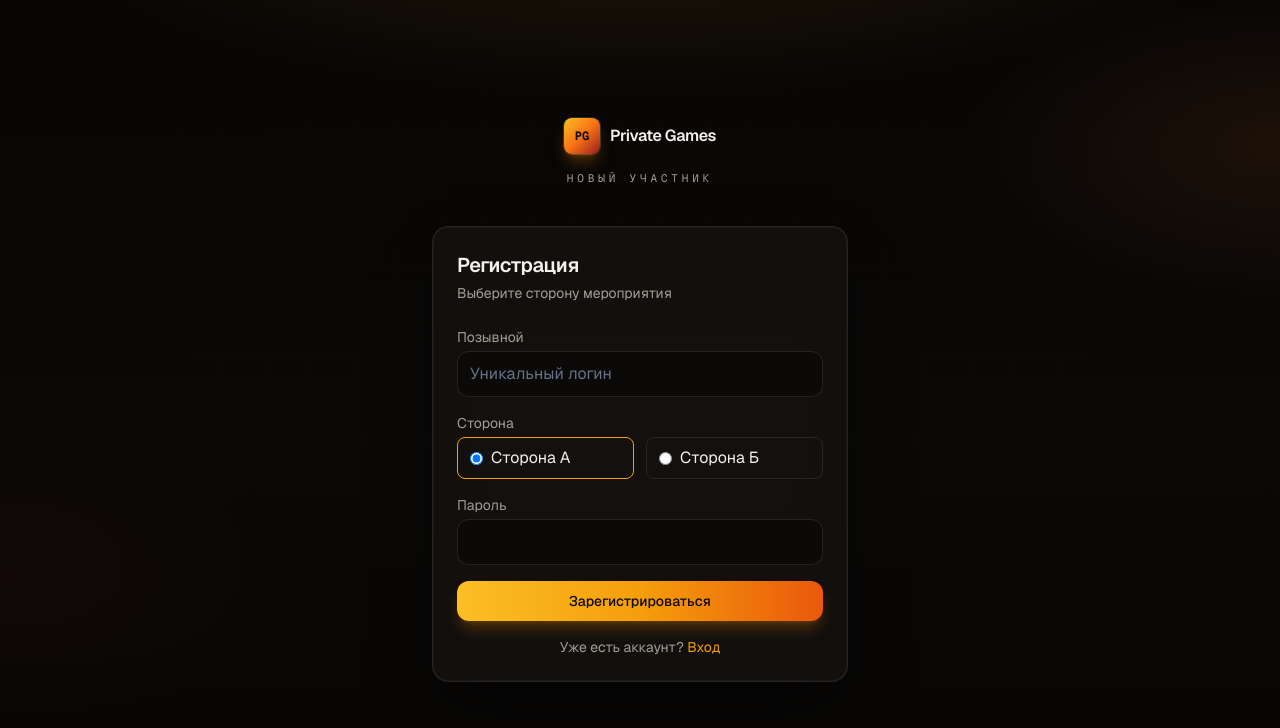
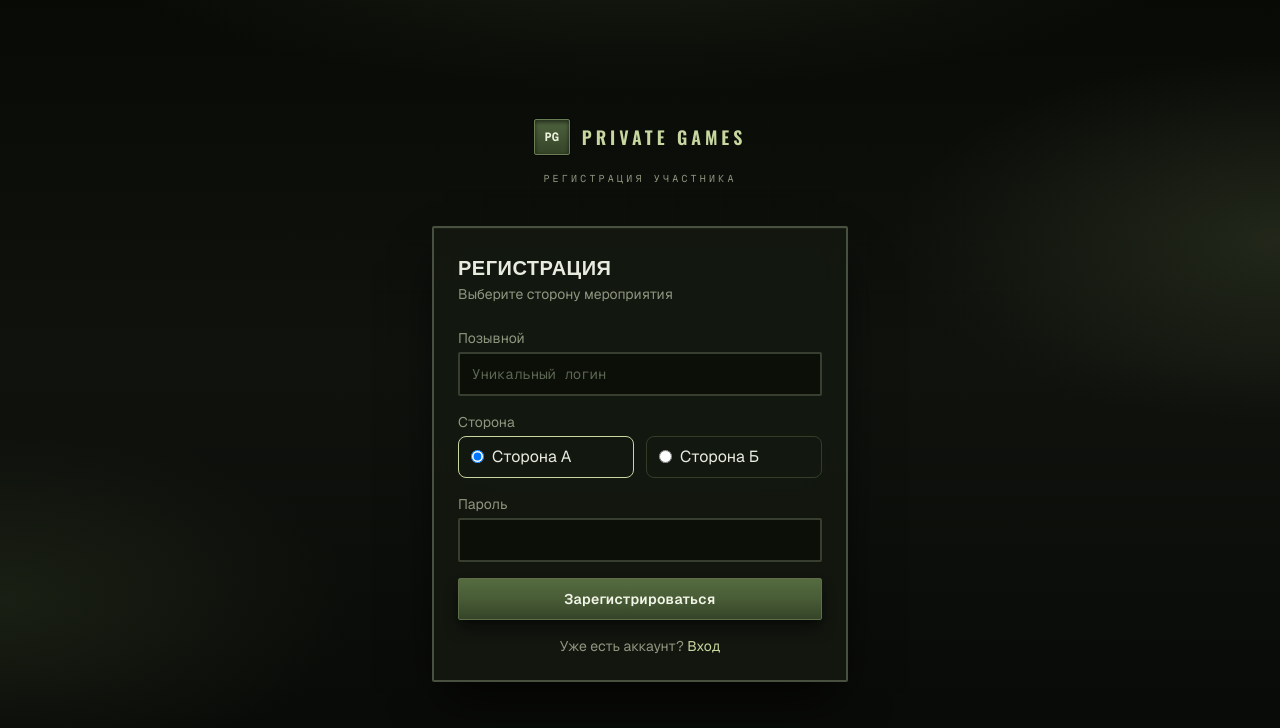
Before and after one commit to Deadwudu/Psina-PrivateGames, a Next.js app: page /register in a window 1280 px wide. Shown: the top 728 px of the page. Built offline with nearby package versions, Linux system fonts and the light colour scheme; no server answers.

Commit message:
style: military OD tactical UI (Oswald, HUD corners, olive palette)
Co-authored-by: Cursor <cursoragent@cursor.com>

```diff
--- a/src/app/admin/layout.tsx
+++ b/src/app/admin/layout.tsx
@@ -22,7 +22,9 @@ export default async function AdminLayout({ children }: { children: React.ReactN
           <div className="flex flex-wrap items-center gap-6">
             <Link href="/admin" className="flex items-center gap-3">
               <BrandMark size="sm" showText={false} />
-              <span className="font-semibold tracking-tight text-[var(--text)]">Администратор</span>
+              <span className="font-display text-base font-semibold uppercase tracking-wide text-[var(--text)]">
+                Администратор
+              </span>
             </Link>
             <Link
               href="/dashboard"
--- a/src/app/dashboard/layout.tsx
+++ b/src/app/dashboard/layout.tsx
@@ -26,8 +26,8 @@ export default async function DashboardLayout({
             <BrandMark size="sm" />
           </Link>
           <div className="flex items-center gap-3">
-            <span className="hidden font-mono text-[10px] uppercase tracking-[0.25em] text-[var(--muted)] sm:inline">
-              канал связи
+            <span className="mil-label hidden text-[var(--accent-dim)] sm:inline">
+              защищённый канал
             </span>
             <SignOutButton />
           </div>
--- a/src/app/globals.css
+++ b/src/app/globals.css
@@ -2,22 +2,23 @@
 @tailwind components;
 @tailwind utilities;
 
+/* Тактический / «полевой» интерфейс: оливковый, углы, низкий контраст сетки */
 :root {
-  --bg-deep: #070605;
-  --bg: #0a0908;
-  --panel: rgba(22, 18, 16, 0.78);
-  --panel-solid: #161210;
-  --border: rgba(255, 255, 255, 0.09);
-  --border-glow: rgba(251, 191, 36, 0.28);
-  --text: #f4f0ea;
-  --muted: #a39e94;
-  --accent: #f59e0b;
-  --accent-dim: #d97706;
-  --accent-soft: rgba(245, 158, 11, 0.14);
+  --bg-deep: #0a0c08;
+  --bg: #0f120d;
+  --panel: rgba(20, 24, 16, 0.94);
+  --panel-solid: #141a12;
+  --border: rgba(95, 108, 72, 0.45);
+  --border-glow: rgba(172, 188, 130, 0.42);
+  --text: #e8ecdf;
+  --muted: #8f967f;
+  --accent: #c8d6a0;
+  --accent-dim: #8b9a62;
+  --accent-soft: rgba(180, 196, 138, 0.14);
 }
 
 ::selection {
-  background: rgba(245, 158, 11, 0.35);
+  background: rgba(156, 174, 112, 0.38);
   color: var(--text);
 }
 
@@ -26,7 +27,6 @@ body {
   background-color: var(--bg-deep);
 }
 
-/* Фон: градиенты + лёгкая сетка */
 .ambient-backdrop {
   pointer-events: none;
   position: fixed;
@@ -34,10 +34,10 @@ body {
   z-index: -1;
   background-color: var(--bg-deep);
   background-image:
-    radial-gradient(ellipse 95% 50% at 50% -15%, rgba(245, 158, 11, 0.13), transparent 55%),
-    radial-gradient(ellipse 48% 38% at 100% 18%, rgba(249, 115, 22, 0.09), transparent 52%),
-    radial-gradient(ellipse 42% 36% at 0% 72%, rgba(185, 28, 28, 0.05), transparent 55%),
-    linear-gradient(180deg, var(--bg-deep) 0%, var(--bg) 55%, var(--bg-deep) 100%);
+    radial-gradient(ellipse 90% 45% at 50% -12%, rgba(74, 92, 52, 0.28), transparent 52%),
+    radial-gradient(ellipse 55% 42% at 100% 30%, rgba(45, 52, 34, 0.65), transparent 55%),
+    radial-gradient(ellipse 50% 40% at 0% 75%, rgba(38, 46, 28, 0.55), transparent 55%),
+    linear-gradient(180deg, #080a06 0%, var(--bg) 45%, #070906 100%);
 }
 
 .ambient-grid {
@@ -45,39 +45,43 @@ body {
   position: fixed;
   inset: 0;
   z-index: -1;
-  opacity: 0.38;
+  opacity: 0.33;
   background-image:
-    linear-gradient(rgba(255, 255, 255, 0.032) 1px, transparent 1px),
-    linear-gradient(90deg, rgba(255, 255, 255, 0.032) 1px, transparent 1px);
-  background-size: 44px 44px;
-  mask-image: radial-gradient(ellipse 70% 55% at 50% 35%, black 12%, transparent 72%);
+    linear-gradient(rgba(110, 124, 88, 0.06) 1px, transparent 1px),
+    linear-gradient(90deg, rgba(110, 124, 88, 0.06) 1px, transparent 1px);
+  background-size: 48px 48px;
+  mask-image: radial-gradient(ellipse 72% 58% at 50% 38%, black 10%, transparent 74%);
 }
 
 @layer utilities {
+  .mil-label {
+    @apply font-mono text-[10px] uppercase tracking-[0.32em] text-[var(--muted)];
+  }
+
   .panel {
-    @apply rounded-2xl border border-white/[0.08] bg-[var(--panel)] p-6 shadow-2xl shadow-black/50 backdrop-blur-xl;
+    @apply rounded-sm border-2 border-[#4b5542]/95 bg-[var(--panel)] p-6 shadow-xl shadow-black/70 backdrop-blur-md;
     box-shadow:
-      0 0 0 1px rgba(255, 255, 255, 0.04) inset,
-      0 28px 56px -16px rgba(0, 0, 0, 0.65);
+      inset 0 1px 0 rgba(255, 255, 255, 0.04),
+      0 24px 48px -12px rgba(0, 0, 0, 0.75);
   }
 
   .btn {
-    @apply inline-flex items-center justify-center rounded-xl px-4 py-2.5 text-sm font-medium transition-all duration-200;
+    @apply inline-flex items-center justify-center rounded-sm px-4 py-2.5 text-sm font-semibold tracking-wide transition-all duration-200;
   }
 
   .btn-primary {
-    @apply btn bg-gradient-to-r from-amber-400 via-amber-500 to-orange-600 font-semibold text-stone-950 shadow-lg shadow-amber-600/30 hover:from-amber-300 hover:via-amber-400 hover:to-orange-500 hover:shadow-amber-500/35 active:scale-[0.98];
+    @apply btn border border-[#5f6d48] bg-gradient-to-b from-[#556b3f] via-[#485c36] to-[#354428] text-[#f2f5e8] shadow-lg shadow-black/50 hover:from-[#5f7548] hover:via-[#4f633c] hover:to-[#3d4d30] hover:shadow-black/60 active:scale-[0.98];
   }
 
   .btn-secondary {
-    @apply btn border border-white/10 bg-white/[0.04] text-[var(--text)] backdrop-blur-sm hover:border-[var(--border-glow)] hover:bg-[var(--accent-soft)] hover:text-amber-50 active:scale-[0.98];
+    @apply btn border-2 border-[#4b5542]/90 bg-[#141812]/90 text-[var(--text)] hover:border-[var(--border-glow)] hover:bg-[var(--accent-soft)] hover:text-[var(--accent)] active:scale-[0.98];
   }
 
   .input {
-    @apply w-full rounded-xl border border-white/10 bg-black/35 px-3 py-2.5 text-[var(--text)] outline-none ring-0 transition-[border-color,box-shadow] placeholder:text-slate-500 focus:border-amber-500/55 focus:shadow-[0_0_0_3px_var(--accent-soft)];
+    @apply w-full rounded-sm border-2 border-[#3d4536]/90 bg-[#0c0f08]/90 px-3 py-2.5 font-mono text-sm text-[var(--text)] outline-none ring-0 transition-[border-color,box-shadow] placeholder:text-[#5c6652] focus:border-[#7a8b5c] focus:shadow-[0_0_0_2px_var(--accent-soft)];
   }
 
   .site-header {
-    @apply sticky top-0 z-40 border-b border-white/[0.06] bg-neutral-950/75 shadow-[0_8px_32px_rgba(0,0,0,0.45)] backdrop-blur-xl;
+    @apply sticky top-0 z-40 border-b-2 border-[#3d4534]/95 bg-zinc-950/90 shadow-[0_6px_28px_rgba(0,0,0,0.55)] backdrop-blur-md;
   }
 }
--- a/src/app/layout.tsx
+++ b/src/app/layout.tsx
@@ -1,5 +1,5 @@
 import type { Metadata } from "next";
-import { Geist, Geist_Mono } from "next/font/google";
+import { Geist, Geist_Mono, Oswald } from "next/font/google";
 import "./globals.css";
 
 const geistSans = Geist({
@@ -10,6 +10,12 @@ const geistSans = Geist({
 const geistMono = Geist_Mono({
   variable: "--font-geist-mono",
   subsets: ["latin"],
+});
+
+const oswald = Oswald({
+  variable: "--font-oswald",
+  subsets: ["latin", "cyrillic"],
+  weight: ["500", "600", "700"],
 });
 
 export const metadata: Metadata = {
@@ -25,7 +31,7 @@ export default function RootLayout({
   return (
     <html lang="ru">
       <body
-        className={`${geistSans.variable} ${geistMono.variable} min-h-screen font-sans antialiased`}
+        className={`${geistSans.variable} ${geistMono.variable} ${oswald.variable} min-h-screen font-sans antialiased`}
       >
         <div className="ambient-backdrop" aria-hidden />
         <div className="ambient-grid" aria-hidden />
--- a/src/app/login/page.tsx
+++ b/src/app/login/page.tsx
@@ -28,10 +28,10 @@ export default function LoginPage() {
         <div className="mb-4 flex justify-center">
           <BrandMark />
         </div>
-        <p className="font-mono text-[11px] uppercase tracking-[0.35em] text-[var(--muted)]">доступ к мероприятию</p>
+        <p className="mil-label text-[var(--accent-dim)]">аутентификация · restricted</p>
       </div>
       <div className="panel">
-        <h1 className="mb-1 text-xl font-semibold tracking-tight">Вход</h1>
+        <h1 className="font-display mb-1 text-xl font-semibold uppercase tracking-wide">Вход</h1>
         <p className="mb-6 text-sm text-[var(--muted)]">Введите позывной и пароль</p>
         {banner === "config" && (
           <div className="mb-4 rounded-lg border border-amber-600/50 bg-amber-950/40 px-3 py-2 text-sm text-amber-100">
--- a/src/app/register/page.tsx
+++ b/src/app/register/page.tsx
@@ -31,10 +31,10 @@ export default function RegisterPage() {
         <div className="mb-4 flex justify-center">
           <BrandMark />
         </div>
-        <p className="font-mono text-[11px] uppercase tracking-[0.35em] text-[var(--muted)]">новый участник</p>
+        <p className="mil-label text-[var(--accent-dim)]">регистрация участника</p>
       </div>
       <div className="panel">
-        <h1 className="mb-1 text-xl font-semibold tracking-tight">Регистрация</h1>
+        <h1 className="font-display mb-1 text-xl font-semibold uppercase tracking-wide">Регистрация</h1>
         <p className="mb-6 text-sm text-[var(--muted)]">Выберите сторону мероприятия</p>
         {banner === "config" && (
           <div className="mb-4 rounded-lg border border-amber-600/50 bg-amber-950/40 px-3 py-2 text-sm text-amber-100">
--- a/src/components/BrandMark.tsx
+++ b/src/components/BrandMark.tsx
@@ -8,15 +8,15 @@ type BrandMarkProps = {
 export function BrandMark({ size = "md", showText = true }: BrandMarkProps) {
   const box = size === "sm" ? "h-7 w-7 text-[10px]" : "h-9 w-9 text-xs";
   return (
-    <span className="inline-flex items-center gap-2.5">
+    <span className="inline-flex items-center gap-3">
       <span
-        className={`flex shrink-0 items-center justify-center rounded-lg bg-gradient-to-br from-amber-400 via-orange-500 to-red-800 font-mono font-bold leading-none text-stone-950 shadow-lg shadow-amber-600/35 ring-1 ring-white/15 ${box}`}
+        className={`flex shrink-0 items-center justify-center rounded-sm border border-[#6b7d52] bg-gradient-to-b from-[#4f633e] to-[#354428] font-mono font-bold leading-none text-[#eef2dd] shadow-inner shadow-black/60 ring-1 ring-black/30 ${box}`}
         aria-hidden
       >
         PG
       </span>
       {showText && (
-        <span className="font-semibold tracking-tight text-[var(--text)]">
+        <span className="font-display text-base font-semibold uppercase tracking-[0.22em] text-[var(--accent)] sm:text-lg">
           Private Games
         </span>
       )}
--- a/tailwind.config.ts
+++ b/tailwind.config.ts
@@ -7,6 +7,7 @@ export default {
       fontFamily: {
         sans: ["var(--font-geist-sans)", "system-ui", "sans-serif"],
         mono: ["var(--font-geist-mono)", "monospace"],
+        display: ["var(--font-oswald)", "var(--font-geist-sans)", "system-ui", "sans-serif"],
       },
     },
   },
```
Also changed, not shown: src/app/dashboard/page.tsx (+23 -10 lines), src/components/DashboardNav.tsx (+5 -5 lines).
